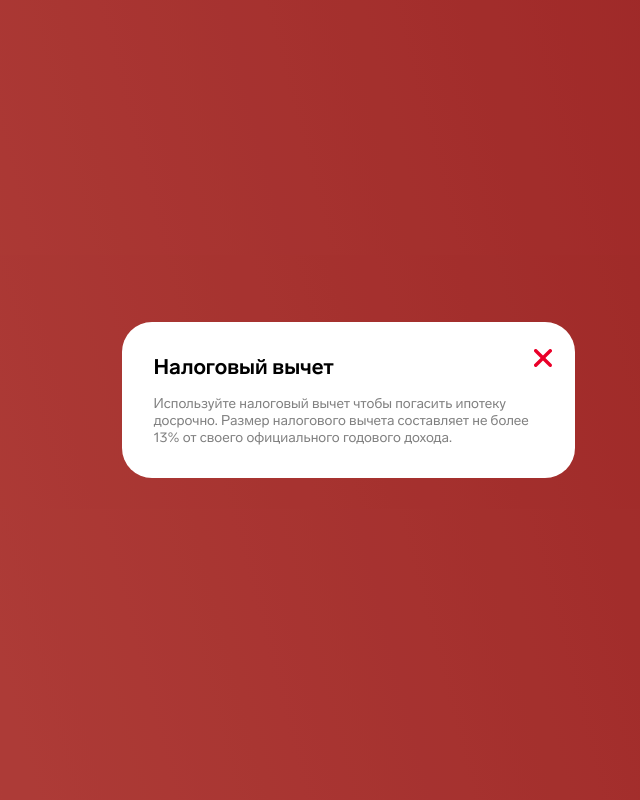
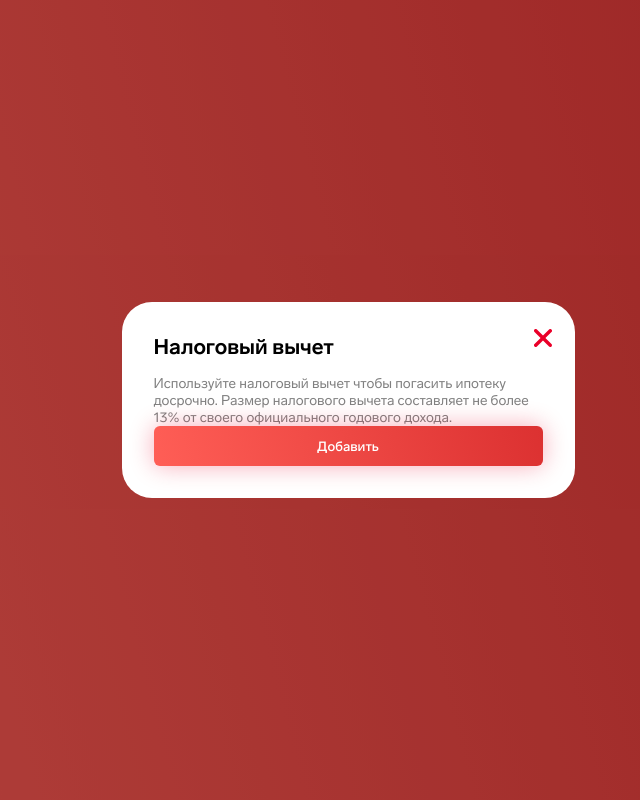
Before and after one commit to cotheq/outside-test-assignment, a Vue app: page / in a window 1280 px wide. Both pictures are taken after a click on the button "Налоговый вычет". Shown: the whole page, without its empty margins (292-932 px from the left). Built offline with nearby package versions, Linux system fonts and the light colour scheme.

Commit message:
styles fix

```diff
--- a/src/components/BaseModal/BaseModal.vue
+++ b/src/components/BaseModal/BaseModal.vue
@@ -1,11 +1,13 @@
 <template>
   <div class="base-modal">
-    <div class="base-modal__content" v-click-outside="close">
+    <div class="base-modal__wrapper" v-click-outside="close">
       <div class="base-modal__close" @click="close">
         <!-- prettier-ignore -->
         <svg width="18" height="18" fill="none" xmlns="http://www.w3.org/2000/svg"><path fill="currentColor" d="m11.423 9 6.054-6.055A1.712 1.712 0 1 0 15.055.523L9 6.577 2.945.523A1.713 1.713 0 1 0 .523 2.945l6.054 6.054-6.054 6.056a1.713 1.713 0 1 0 2.422 2.422l6.054-6.054 6.056 6.054A1.711 1.711 0 0 0 18 16.272a1.71 1.71 0 0 0-.523-1.217L11.423 9v.002Z"/></svg>
       </div>
-      <slot />
+      <div class="base-modal__content">
+        <slot />
+      </div>
     </div>
   </div>
 </template>
@@ -47,18 +49,22 @@ export default defineComponent({
   display: flex;
   align-items: center;
   justify-content: center;
-  &__content {
+  &__wrapper {
     padding: 32px;
     border-radius: 30px;
     background: white;
     position: relative;
     width: 100%;
     max-width: 453px;
-
     @media (max-width: 453px) {
       height: 100%;
       border-radius: 0;
     }
+  }
+  &__content {
+    height: 100%;
+    display: flex;
+    flex-flow: column;
   }
   &__close {
     content: "";
--- a/src/components/PageMain/PageMain.vue
+++ b/src/components/PageMain/PageMain.vue
@@ -1,10 +1,7 @@
 <template>
   <div class="page-main">
     <base-button white @click="showModal">Налоговый вычет</base-button>
-    <tax-deduction-modal
-      v-if="isModalOpened"
-      @close="closeModal"
-    ></tax-deduction-modal>
+    <tax-deduction-modal v-if="isModalOpened" @close="closeModal" />
   </div>
 </template>
 <script>
--- a/src/components/PageMain/components/TaxDeductionModal/TaxDeductionModal.vue
+++ b/src/components/PageMain/components/TaxDeductionModal/TaxDeductionModal.vue
@@ -1,21 +1,23 @@
 <template>
   <BaseModal class="tax-deduction-modal">
-    <div class="tax-deduction-modal__content">
-      <h2 class="tax-deduction-modal__caption">Налоговый вычет</h2>
-      <div class="tax-deduction-modal__description">
-        Используйте налоговый вычет чтобы погасить ипотеку досрочно. Размер
-        налогового вычета составляет не более 13% от своего официального
-        годового дохода.
-      </div>
+    <h2 class="tax-deduction-modal__caption">Налоговый вычет</h2>
+    <div class="tax-deduction-modal__description">
+      Используйте налоговый вычет чтобы погасить ипотеку досрочно. Размер
+      налогового вычета составляет не более 13% от своего официального годового
+      дохода.
     </div>
+    <base-button class="tax-deduction-modal__button __full-width">
+      Добавить
+    </base-button>
   </BaseModal>
 </template>
 <script lang="ts">
 import { defineComponent } from "vue";
 import BaseModal from "@/components/BaseModal";
+import BaseButton from "@/components/BaseButton";
 export default defineComponent({
   name: "TaxDeductionModal",
-  components: { BaseModal },
+  components: { BaseModal, BaseButton },
 });
 </script>
 <style lang="scss" scoped>
@@ -26,5 +28,8 @@ export default defineComponent({
   &__description {
     color: var(--color-gray-text);
   }
+  &__button {
+    margin-top: auto;
+  }
 }
 </style>
--- a/src/styles/style.scss
+++ b/src/styles/style.scss
@@ -31,16 +31,6 @@ body {
   min-height: 100vh;
 }
 
-.flex {
-  display: flex;
-  &.__column {
-    flex-flow: column;
-  }
-  &.__row {
-    flex-flow: row;
-  }
-}
-
 .__full-width {
   width: 100%;
 }
```
